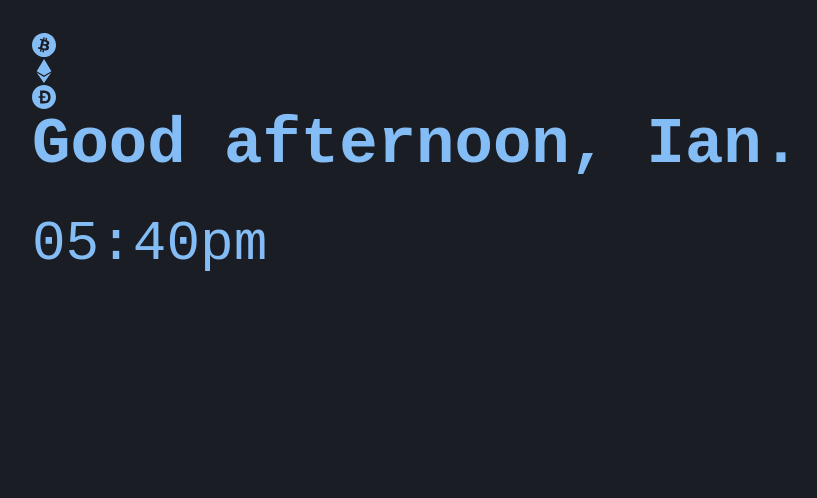
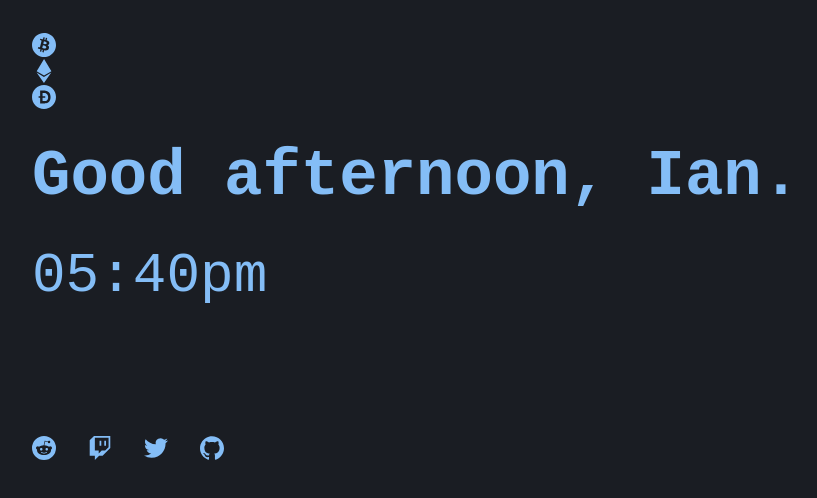
Before and after one commit to ian-wag/react-startpage, a React (Create React App) app: page / in a window 1280 px wide. Shown: the top 498 px of the page, without its empty margins (48-865 px from the left). Built offline with nearby package versions, Linux system fonts and the light colour scheme; no server answers.

Commit message:
added website links

```diff
--- a/src/App.js
+++ b/src/App.js
@@ -1,6 +1,6 @@
 import { useState, useEffect } from "react";
 import "./App.css";
-import { Crypto, Greeting, Clock, Weather } from "./components";
+import { Crypto, Greeting, Clock, Weather, Links } from "./components";
 
 const App = () => {
   const [coinData, setCoinData] = useState([]);
@@ -16,7 +16,7 @@ const App = () => {
     setCoinData({
       data: apiCoinData,
       bitcoin: apiCoinData.bitcoin.usd,
-      ethereum: apiCoinData.ethereum.usd,
+      ethereum: Math.round(apiCoinData.ethereum.usd),
       dogecoin: apiCoinData.dogecoin.usd,
       error: "",
     });
@@ -98,6 +98,7 @@ const App = () => {
         location={weatherData.location}
         description={weatherData.description}
       />
+      <Links />
     </div>
   );
 };
--- a/src/components/Crypto/Crypto.jsx
+++ b/src/components/Crypto/Crypto.jsx
@@ -2,7 +2,7 @@ import "./style.css";
 
 const Crypto = ({ bitcoin, ethereum, dogecoin }) => {
   return (
-    <div>
+    <div className="coins">
       <div className="coin-wrapper">
         <svg
           className="coin-img"
--- a/src/components/Crypto/style.css
+++ b/src/components/Crypto/style.css
@@ -2,7 +2,6 @@
   width: 1.5rem;
   height: 1.5rem;
   fill: hsl(210, 86%, 74%);
-  transition: 150ms ease-in;
   margin-right: 0.5rem;
 }
 
@@ -14,3 +13,7 @@
   display: flex;
   align-items: center;
 }
+
+.coins {
+  margin-bottom: 2rem;
+}
--- /dev/null
+++ b/src/components/Links/Links.jsx
@@ -0,0 +1,100 @@
+import React from "react";
+import "./style.css";
+
+const Links = () => {
+  return (
+    <>
+      <div class="links">
+        <a href="https://www.reddit.com/">
+          <svg
+            class="link"
+            role="img"
+            viewBox="0 0 24 24"
+            xmlns="http://www.w3.org/2000/svg"
+          >
+            <title>Reddit</title>
+            <path
+              d="M12 0A12 12 0 0 0 0 12a12 12 0 0 0 12 12 12 12 0 0 0
+              12-12A12 12 0 0 0 12 0zm5.01 4.744c.688 0 1.25.561 1.25
+              1.249a1.25 1.25 0 0 1-2.498.056l-2.597-.547-.8 3.747c1.824.07
+              3.48.632 4.674 1.488.308-.309.73-.491 1.207-.491.968 0
+              1.754.786 1.754 1.754 0 .716-.435 1.333-1.01 1.614a3.111
+              3.111 0 0 1 .042.52c0 2.694-3.13 4.87-7.004 4.87-3.874
+              0-7.004-2.176-7.004-4.87 0-.183.015-.366.043-.534A1.748
+              1.748 0 0 1 4.028 12c0-.968.786-1.754 1.754-1.754.463
+              0 .898.196 1.207.49 1.207-.883 2.878-1.43
+              4.744-1.487l.885-4.182a.342.342 0 0 1 .14-.197.35.35 0
+              0 1 .238-.042l2.906.617a1.214 1.214 0 0 1 1.108-.701zM9.25
+              12C8.561 12 8 12.562 8 13.25c0 .687.561 1.248 1.25 1.248.687
+              0 1.248-.561 1.248-1.249 0-.688-.561-1.249-1.249-1.249zm5.5
+              0c-.687 0-1.248.561-1.248 1.25 0 .687.561 1.248 1.249 1.248.688
+              0 1.249-.561 1.249-1.249 0-.687-.562-1.249-1.25-1.249zm-5.466
+              3.99a.327.327 0 0 0-.231.094.33.33 0 0 0 0 .463c.842.842
+              2.484.913 2.961.913.477 0 2.105-.056 2.961-.913a.361.361 0 0
+              0 .029-.463.33.33 0 0 0-.464 0c-.547.533-1.684.73-2.512.73-.828
+              0-1.979-.196-2.512-.73a.326.326 0 0 0-.232-.095z"
+            />
+          </svg>
+        </a>
+        <a href="https://www.twitch.tv/directory/following">
+          <svg
+            class="link"
+            role="img"
+            viewBox="0 0 24 24"
+            xmlns="http://www.w3.org/2000/svg"
+          >
+            <title>Twitch</title>
+            <path
+              d="M11.571 4.714h1.715v5.143H11.57zm4.715 0H18v5.143h-1.714zM6
+              0L1.714 4.286v15.428h5.143V24l4.286-4.286h3.428L22.286 12V0zm14.571
+              11.143l-3.428 3.428h-3.429l-3 3v-3H6.857V1.714h13.714Z"
+            />
+          </svg>
+        </a>
+        <a href="https://twitter.com/home">
+          <svg
+            class="link"
+            role="img"
+            viewBox="0 0 24 24"
+            xmlns="http://www.w3.org/2000/svg"
+          >
+            <title>Twitter</title>
+            <path
+              d="M23.953 4.57a10 10 0 01-2.825.775 4.958 4.958
+              0 002.163-2.723c-.951.555-2.005.959-3.127 1.184a4.92
+              4.92 0 00-8.384 4.482C7.69 8.095 4.067 6.13 1.64 3.162a4.822
+              4.822 0 00-.666 2.475c0 1.71.87 3.213 2.188 4.096a4.904 4.904
+              0 01-2.228-.616v.06a4.923 4.923 0 003.946 4.827 4.996 4.996
+              0 01-2.212.085 4.936 4.936 0 004.604 3.417 9.867 9.867 0
+              01-6.102 2.105c-.39 0-.779-.023-1.17-.067a13.995 13.995 0
+              007.557 2.209c9.053 0 13.998-7.496 13.998-13.985 0-.21
+              0-.42-.015-.63A9.935 9.935 0 0024 4.59z"
+            />
+          </svg>
+        </a>
+        <a href="https://github.com/ian-wag">
+          <svg
+            class="link"
+            role="img"
+            viewBox="0 0 24 24"
+            xmlns="http://www.w3.org/2000/svg"
+          >
+            <title>GitHub</title>
+            <path
+              d="M12 .297c-6.63 0-12 5.373-12 12 0 5.303 3.438 9.8 8.205
+              11.385.6.113.82-.258.82-.577 0-.285-.01-1.04-.015-2.04-3.338.724-4.042-1.61-4.042-1.61C4.422
+              18.07 3.633 17.7 3.633 17.7c-1.087-.744.084-.729.084-.729 1.205.084 1.838
+              1.236 1.838 1.236 1.07 1.835 2.809 1.305 3.495.998.108-.776.417-1.305.76-1.605-2.665-.3-5.466-1.332-5.466-5.93
+              0-1.31.465-2.38 1.235-3.22-.135-.303-.54-1.523.105-3.176 0 0 1.005-.322 3.3 1.23.96-.267 1.98-.399 3-.405
+              1.02.006 2.04.138 3 .405 2.28-1.552 3.285-1.23 3.285-1.23.645 1.653.24 2.873.12 3.176.765.84 1.23
+              1.91 1.23 3.22 0 4.61-2.805 5.625-5.475 5.92.42.36.81 1.096.81 2.22 0 1.606-.015 2.896-.015 3.286
+              0 .315.21.69.825.57C20.565 22.092 24 17.592 24 12.297c0-6.627-5.373-12-12-12"
+            />
+          </svg>
+        </a>
+      </div>
+    </>
+  );
+};
+
+export default Links;
--- /dev/null
+++ b/src/components/Links/style.css
@@ -0,0 +1,11 @@
+.link {
+  width: 1.5rem;
+  height: 1.5rem;
+  fill: hsl(210, 86%, 74%);
+  transition: 150ms ease-in;
+  margin-right: 2rem;
+}
+
+.link:hover {
+  fill: hsl(210, 66%, 54%);
+}
--- a/src/components/index.js
+++ b/src/components/index.js
@@ -2,3 +2,4 @@ export { default as Crypto } from "./Crypto/Crypto";
 export { default as Greeting } from "./Greeting/Greeting";
 export { default as Weather } from "./Weather/Weather";
 export { default as Clock } from "./Clock/Clock";
+export { default as Links } from "./Links/Links";
```
